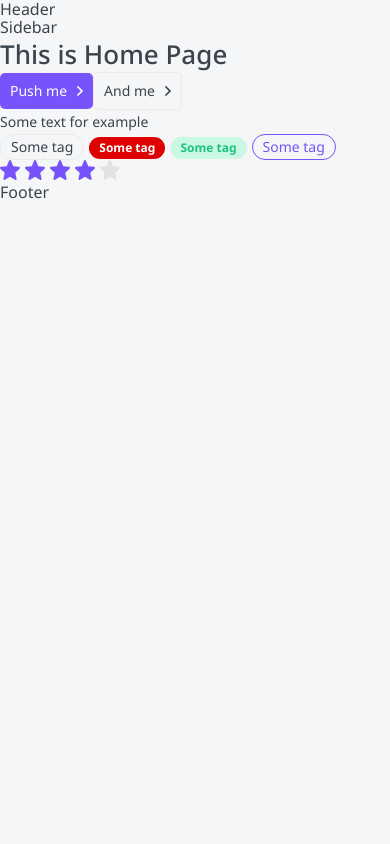
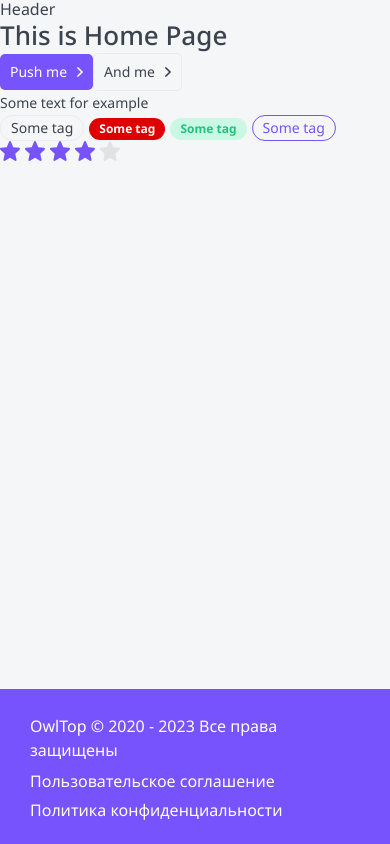
Before and after one commit to Xasan6988/top-app, a Next.js app: page / in a window 390 px wide. Built offline with nearby package versions, Linux system fonts and the light colour scheme.

Commit message:
fear (layout & adaptive): layout components (base) and footer

```diff
--- a/layout/Footer/Footer.module.css
+++ b/layout/Footer/Footer.module.css
@@ -0,0 +1,21 @@
+.footer {
+	display: grid;
+
+	padding: 25px 30px;
+
+	color: var(--white);
+
+	background-color: var(--primary);
+	grid-template-columns: 1fr auto auto;
+	gap: 10px 40px;
+}
+
+.footer a:hover {
+	color: var(--gray-light);
+}
+
+@media (max-width: 765px) {
+	.footer {
+		grid-template-columns: 1fr;
+	}
+}
--- a/layout/Footer/Footer.tsx
+++ b/layout/Footer/Footer.tsx
@@ -1,12 +1,21 @@
 import React from 'react';
 import { FooterProps } from './Footer.props';
 import cn from 'classnames';
-import styles from './Layout.module.css';
+import { Ptag } from '@/components';
+import {format} from 'date-fns';
+import styles from './Footer.module.css';
 
-export const Footer = ({...props}: FooterProps): JSX.Element => {
+export const Footer = ({className, ...props}: FooterProps): JSX.Element => {
   return(
-    <div {...props}>
-      Footer
-    </div>
+    <footer
+      className={cn(className, styles.footer)}
+      {...props}
+    >
+      <Ptag fontSize='m' className={styles.copywright}>
+        OwlTop © 2020 - {format(new Date(), 'yyyy')} Все права защищены
+      </Ptag>
+      <a href="#" target='_blank'>Пользовательское соглашение</a>
+      <a href="#" target='_blank'>Политика конфиденциальности</a>
+    </footer>
   );
 };
--- a/layout/Layout.module.css
+++ b/layout/Layout.module.css
@@ -0,0 +1,48 @@
+.wrapper {
+	display: grid;
+	grid-template:
+		". header header ." auto
+		". sidebar body ." 1fr
+		"footer footer footer footer" auto
+		/ auto 230px minmax(320px, 1200px) auto;
+
+	gap: 0 30px;
+
+	min-height: 100vh;
+}
+
+.header {
+	grid-area: header;
+
+	display: none;
+}
+
+.body {
+	grid-area: body;
+}
+
+.sidebar {
+	grid-area: sidebar;
+}
+
+.footer {
+	grid-area: footer;
+}
+
+@media (max-width: 765px) {
+	.wrapper {
+		grid-template-columns: minmax(320px, 1fr);
+		grid-template-areas:
+			"header"
+			"body"
+			"footer";
+	}
+
+	.sidebar {
+		display: none;
+	}
+
+	.header {
+		display: block;
+	}
+}
--- a/layout/Layout.tsx
+++ b/layout/Layout.tsx
@@ -6,26 +6,24 @@
 import { Sidebar } from './Sidebar/Sidebar';
 import { Footer } from './Footer/Footer';
 
-const Layout = ({children}: LayoutProps): JSX.Element => {
-  return(
-    <>
-      <Header/>
-      <div>
-        <Sidebar/>
-        <div>
-          {children}
-        </div>
+const Layout = ({ children }: LayoutProps): JSX.Element => {
+  return (
+    <div className={styles.wrapper}>
+      <Header className={styles.header} />
+      <Sidebar className={styles.sidebar} />
+      <div className={styles.body}>
+        {children}
       </div>
-      <Footer/>
-    </>
+      <Footer className={styles.footer} />
+    </div>
   );
 };
 
 export const withLayout = <T extends Record<string, unknown>>(Component: React.FC<T>): (props: T) => JSX.Element => {
   return function withLayoutComponent(props: T): JSX.Element {
-    return(
+    return (
       <Layout>
-        <Component {...props}/>
+        <Component {...props} />
       </Layout>
     );
   };
--- a/layout/Sidebar/Sidebar.tsx
+++ b/layout/Sidebar/Sidebar.tsx
@@ -5,7 +5,7 @@
 
 export const Sidebar = ({...props}: SidebarProps): JSX.Element => {
   return(
-    <div {...{props}}>
+    <div {...props}>
       Sidebar
     </div>
   );
--- a/package.json
+++ b/package.json
@@ -14,6 +14,7 @@
     "@types/react": "18.2.14",
     "@types/react-dom": "18.2.6",
     "cross-env": "^7.0.3",
+    "date-fns": "^2.30.0",
     "eslint-config-next": "^12.0.4",
     "next": "13.4.7",
     "react": "18.2.0",
```
Also changed, not shown: 1 other file (tests, documents, lock files or other folders).
